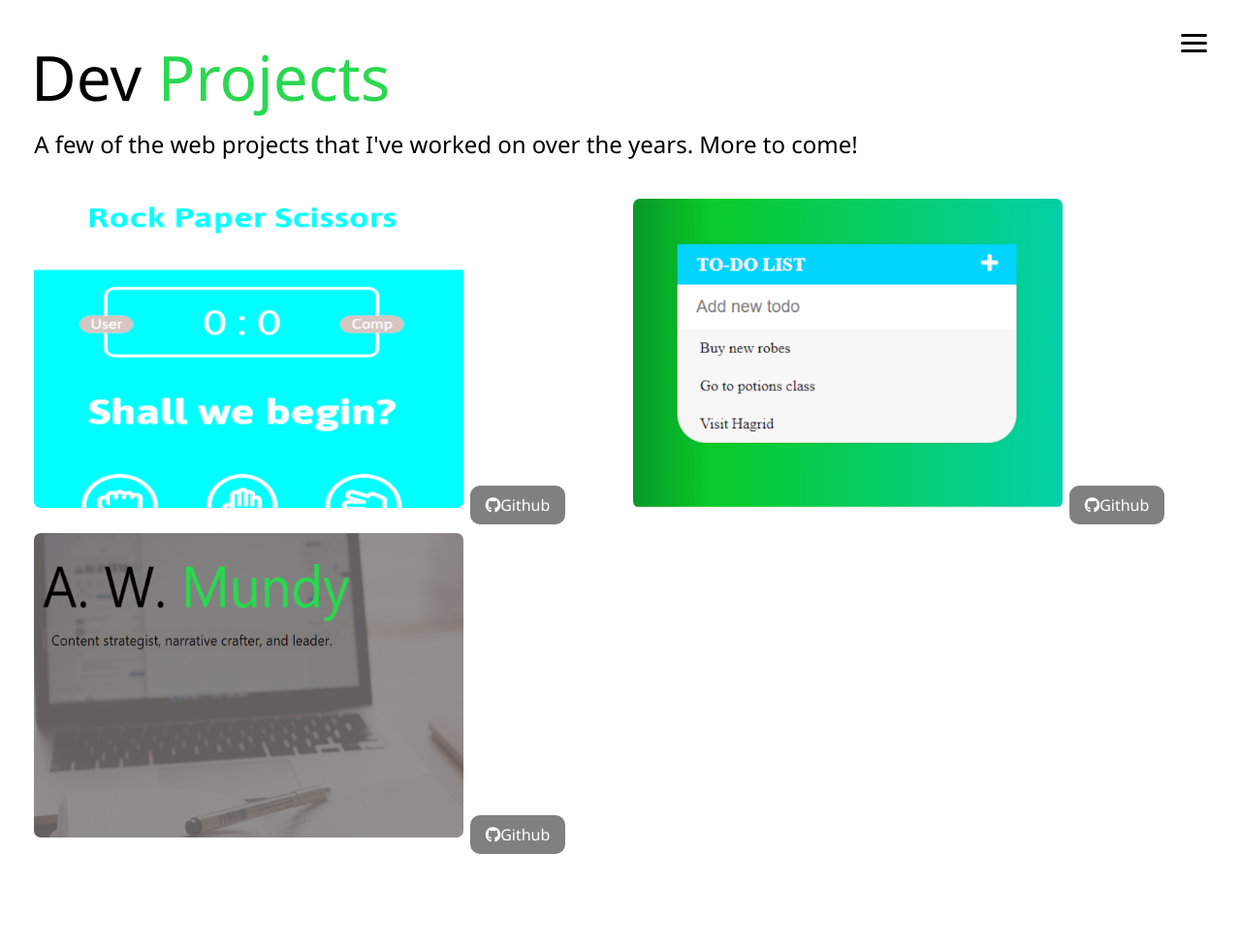
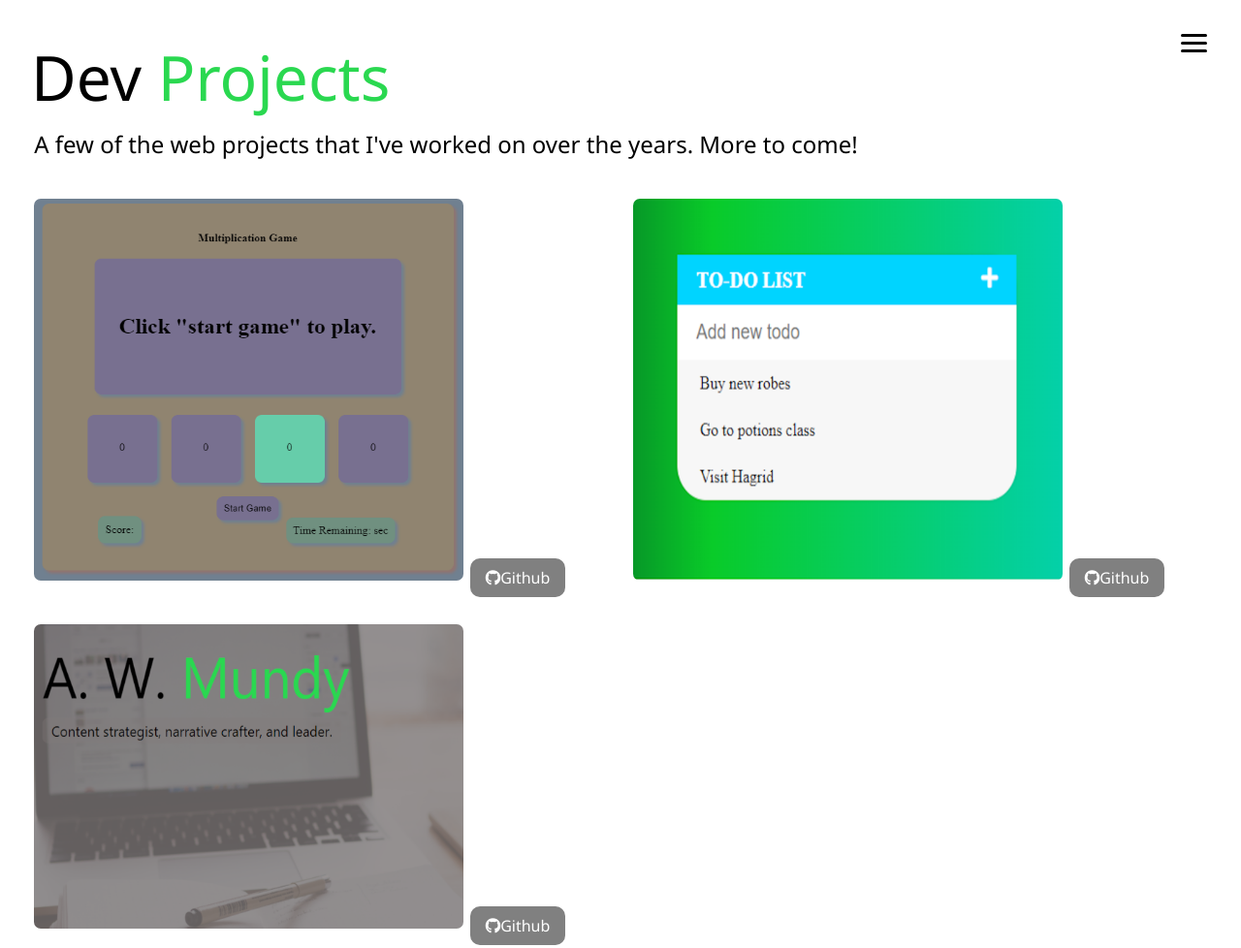
Before and after one commit to munawes/munawes.github.io, a website: page dist/development.html in a window 1280 px wide. Shown: the whole page at 97% size. Before the commit the page ends 885 px from the top, so only its background shows below. Drawn offline with Linux system fonts and the light colour scheme.

Commit message:
Swap development projects

```diff
--- a/dist/development.html
+++ b/dist/development.html
@@ -55,10 +55,10 @@
 
   <div class="projects-dev">
     <div class="item">
-      <a href="https://codepen.io/munawes/pen/wvazLoP">
-        <img src="/dist/img/rock.paper.scissors (2).png" alt="Rock Paper Scissors">
+      <a href="https://codepen.io/munawes/pen/oNXeJZm">
+        <img src="/dist/img/MathsGame.png" alt="Multiplication Game">
       </a>
-      <a href="https://github.com/munawes/rock-paper-scissors" class="btn-dark">
+      <a href="https://github.com/munawes/mathGame" class="btn-dark">
         <i class="fab fa-github"></i>Github
       </a>
     </div>
```
Also changed, not shown: dist/img/MathsGame.png (added).
